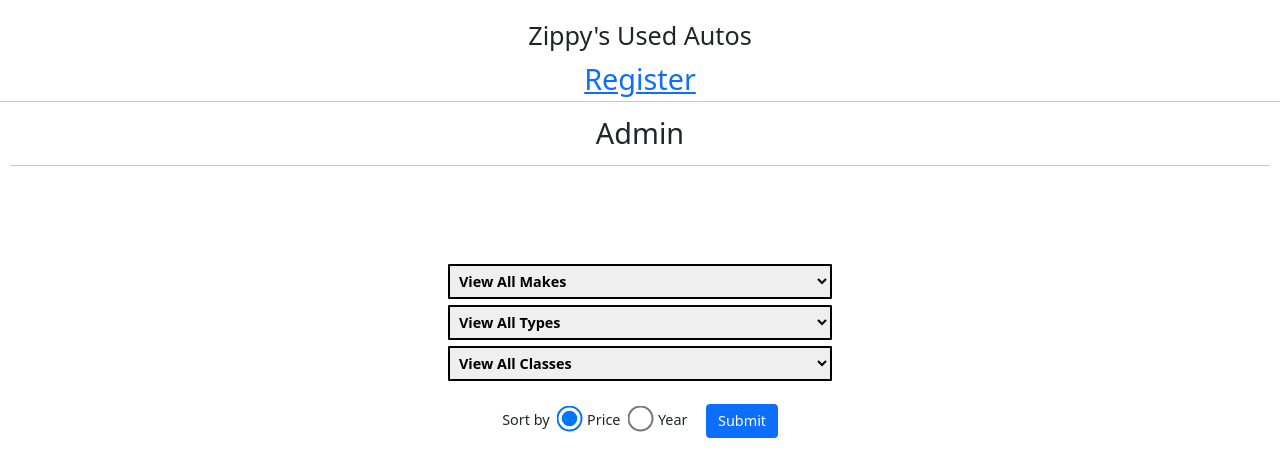
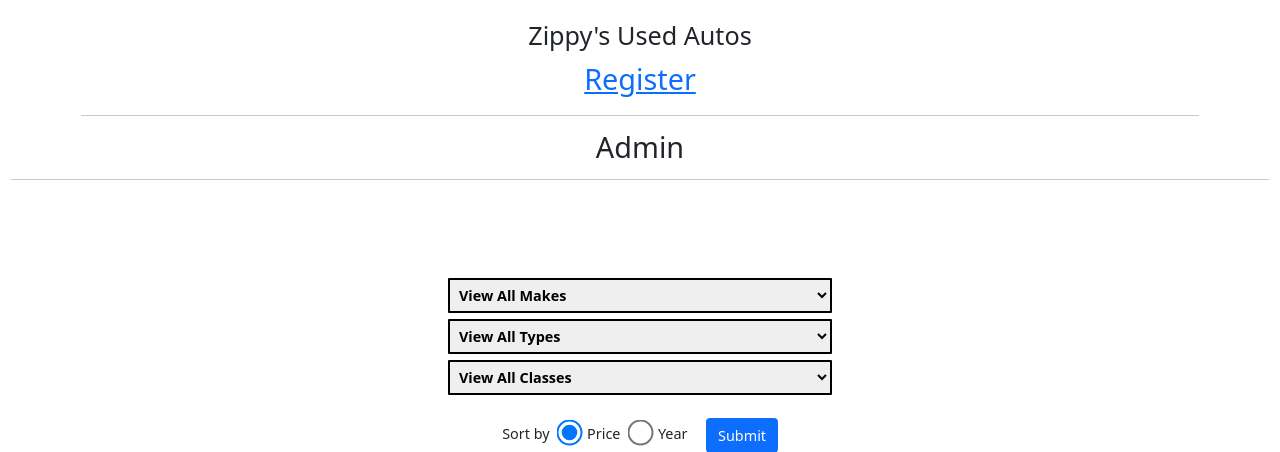
Before and after one commit to codyhinz/sessioncookies, a PHP site: page /admin/index.php in a window 1280 px wide. Shown: the top 452 px of the page. Run offline with PHP 8.4, Linux system fonts and the light colour scheme; data comes from the database, SQL or seed files in the repository.

Commit message:
Updating style yet again

```diff
--- a/view/header.php
+++ b/view/header.php
@@ -11,8 +11,8 @@
 <body class="container-fluid text-center">
     <main>
     <header>
-    <div class="row">
-        <h3 class="float-left">Zippy's Used Autos</h3>
+    <div class="container">
+        <div class="float-left"><h3>Zippy's Used Autos</h3></div>
         <div class="float-right">
             <?php if($action != 'register' && !isset($_SESSION['userid']) && $action != 'logout') { ?>
                 <a class="register_link" href=".?action=register">Register</a>
```
